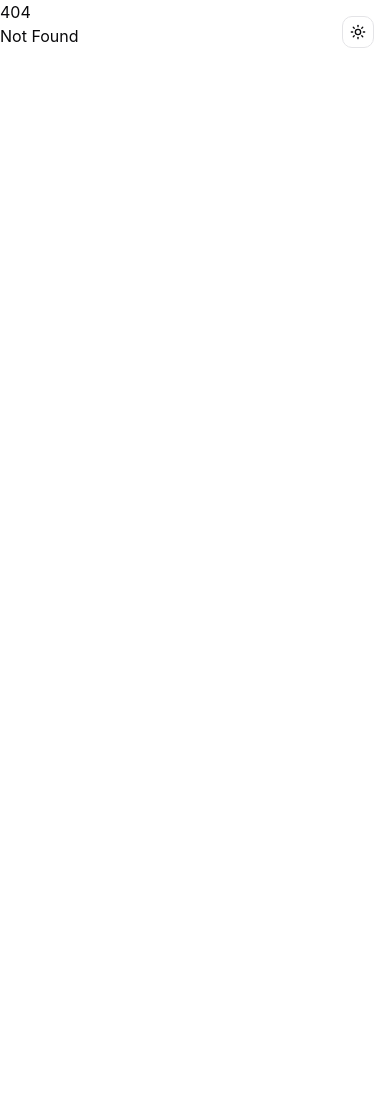
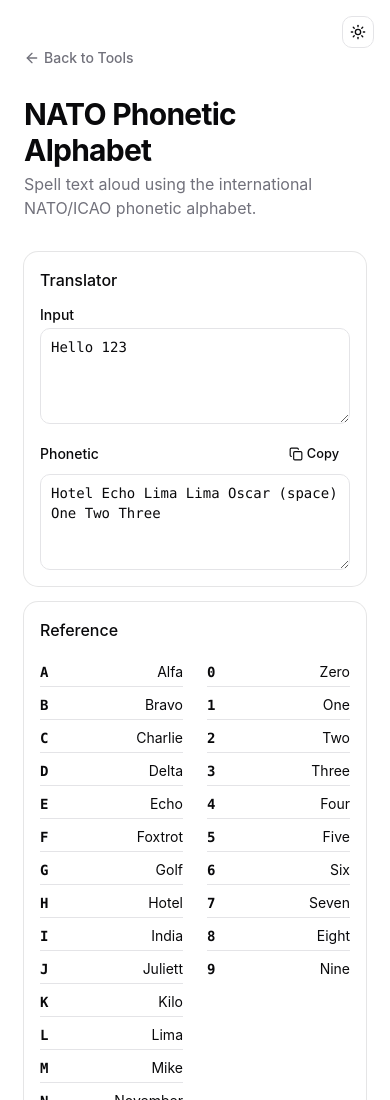
Before and after one commit to orykr/tool.ory.kr, a SvelteKit app in the folder frontend/: page /nato in a window 390 px wide. Before the commit this address had no page. Shown: the top 1100 px of the page. Before the commit the page ends 844 px from the top, so only its background shows below. Built offline with nearby package versions, Linux system fonts and the light colour scheme.

Commit message:
feat(nato): add NATO phonetic alphabet translator with reference table

```diff
--- /dev/null
+++ b/frontend/src/lib/nato.ts
@@ -0,0 +1,50 @@
+export const NATO_ALPHABET: Record<string, string> = {
+	A: "Alfa",
+	B: "Bravo",
+	C: "Charlie",
+	D: "Delta",
+	E: "Echo",
+	F: "Foxtrot",
+	G: "Golf",
+	H: "Hotel",
+	I: "India",
+	J: "Juliett",
+	K: "Kilo",
+	L: "Lima",
+	M: "Mike",
+	N: "November",
+	O: "Oscar",
+	P: "Papa",
+	Q: "Quebec",
+	R: "Romeo",
+	S: "Sierra",
+	T: "Tango",
+	U: "Uniform",
+	V: "Victor",
+	W: "Whiskey",
+	X: "X-ray",
+	Y: "Yankee",
+	Z: "Zulu",
+	"0": "Zero",
+	"1": "One",
+	"2": "Two",
+	"3": "Three",
+	"4": "Four",
+	"5": "Five",
+	"6": "Six",
+	"7": "Seven",
+	"8": "Eight",
+	"9": "Nine"
+};
+
+export function textToNato(text: string): string {
+	const upper = text.toUpperCase();
+	const out: string[] = [];
+	for (const ch of upper) {
+		if (NATO_ALPHABET[ch]) out.push(NATO_ALPHABET[ch]);
+		else if (ch === " ") out.push("(space)");
+		else if (ch === "\n") out.push("\n");
+		else out.push(`(${ch})`);
+	}
+	return out.join(" ").replace(/ \n /g, "\n");
+}
--- a/frontend/src/routes/+page.svelte
+++ b/frontend/src/routes/+page.svelte
@@ -226,6 +226,11 @@
 			href: "/luhn",
 			title: "Luhn Validator",
 			description: "Validate or compute Luhn checksums for credit cards, IMEI, etc."
+		},
+		{
+			href: "/nato",
+			title: "NATO Phonetic Alphabet",
+			description: "Spell text aloud using NATO/ICAO phonetic alphabet."
 		}
 	];
 </script>
--- /dev/null
+++ b/frontend/src/routes/nato/+page.svelte
@@ -0,0 +1,90 @@
+<script lang="ts">
+	import * as Card from "$lib/components/ui/card/index.js";
+	import { Button } from "$lib/components/ui/button/index.js";
+	import { Textarea } from "$lib/components/ui/textarea/index.js";
+	import { Label } from "$lib/components/ui/label/index.js";
+	import ArrowLeft from "@lucide/svelte/icons/arrow-left";
+	import Copy from "@lucide/svelte/icons/copy";
+	import Check from "@lucide/svelte/icons/check";
+	import { textToNato, NATO_ALPHABET } from "$lib/nato";
+
+	let input = $state("Hello 123");
+	let output = $derived(textToNato(input));
+
+	let copied = $state(false);
+	async function copy() {
+		await navigator.clipboard.writeText(output);
+		copied = true;
+		setTimeout(() => (copied = false), 1500);
+	}
+
+	const letters = Object.entries(NATO_ALPHABET).filter(([k]) => /[A-Z]/.test(k));
+	const numbers = Object.entries(NATO_ALPHABET).filter(([k]) => /[0-9]/.test(k));
+</script>
+
+<main class="container mx-auto max-w-3xl px-6 py-12">
+	<nav class="mb-6">
+		<a
+			href="/"
+			class="text-muted-foreground hover:text-foreground inline-flex items-center gap-1 text-sm font-medium transition-colors"
+		>
+			<ArrowLeft class="h-4 w-4" />
+			Back to Tools
+		</a>
+	</nav>
+
+	<header class="mb-8">
+		<h1 class="text-3xl font-bold tracking-tight">NATO Phonetic Alphabet</h1>
+		<p class="text-muted-foreground mt-1">
+			Spell text aloud using the international NATO/ICAO phonetic alphabet.
+		</p>
+	</header>
+
+	<Card.Root class="mb-4">
+		<Card.Header>
+			<Card.Title class="text-base">Translator</Card.Title>
+		</Card.Header>
+		<Card.Content class="space-y-4">
+			<div class="space-y-1.5">
+				<Label for="nato-in">Input</Label>
+				<Textarea id="nato-in" bind:value={input} class="min-h-24 font-mono text-sm" />
+			</div>
+
+			<div class="space-y-1.5">
+				<div class="flex items-center justify-between">
+					<Label>Phonetic</Label>
+					<Button variant="ghost" size="sm" onclick={copy} disabled={!output}>
+						{#if copied}<Check />Copied{:else}<Copy />Copy{/if}
+					</Button>
+				</div>
+				<Textarea value={output} readonly class="min-h-24 font-mono text-sm" />
+			</div>
+		</Card.Content>
+	</Card.Root>
+
+	<Card.Root>
+		<Card.Header>
+			<Card.Title class="text-base">Reference</Card.Title>
+		</Card.Header>
+		<Card.Content>
+			<div class="grid grid-cols-2 gap-x-6 sm:grid-cols-3">
+				<div class="space-y-1">
+					{#each letters as [k, v] (k)}
+						<div class="flex justify-between border-b py-1 text-sm last:border-0">
+							<span class="font-mono font-semibold">{k}</span>
+							<span>{v}</span>
+						</div>
+					{/each}
+				</div>
+				<div class="space-y-1">
+					{#each numbers as [k, v] (k)}
+						<div class="flex justify-between border-b py-1 text-sm last:border-0">
+							<span class="font-mono font-semibold">{k}</span>
+							<span>{v}</span>
+						</div>
+					{/each}
+				</div>
+			</div>
+		</Card.Content>
+	</Card.Root>
+</main>
```
